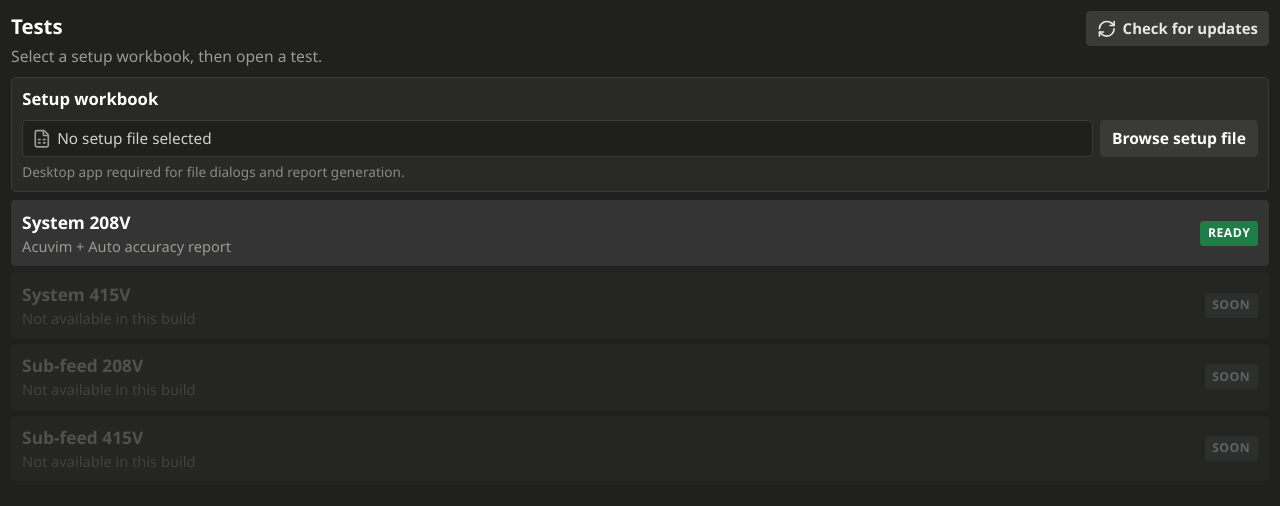
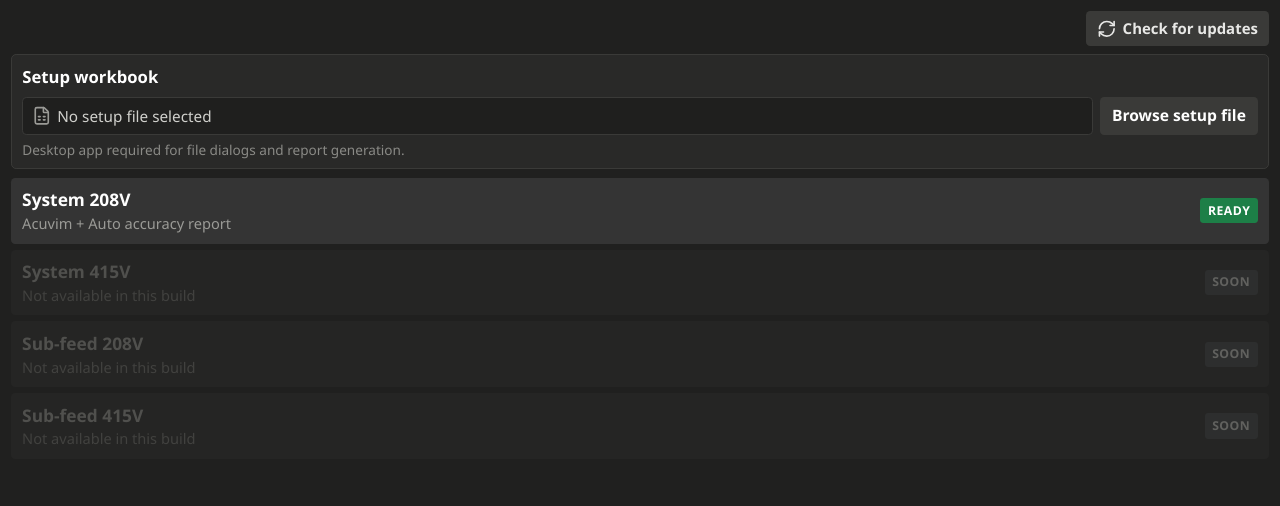
Before and after one commit to Hassaan-ECE/RnD-Data-Processing, a React (Vite) app: page / in a window 1280 px wide. Shown: the top 506 px of the page. Built offline with nearby package versions, Linux system fonts and the light colour scheme.

Commit message:
ui: remove Tests heading and hub subtitle

```diff
--- a/frontend/src/app/index.css
+++ b/frontend/src/app/index.css
@@ -338,21 +338,8 @@ svg {
   gap: 0.65rem;
 }
 
-.hub-heading-copy {
-  min-width: 0;
-  flex: 1;
-}
-
-.page-title {
-  margin: 0 0 0.2rem;
-  font-size: 1.2rem;
-  font-weight: 700;
-}
-
-.page-sub {
-  margin: 0;
-  color: #9a9a96;
-  font-size: 0.92rem;
+.hub-heading-actions-only {
+  justify-content: flex-end;
 }
 
 .test-list {
--- a/frontend/src/features/hub/HubPage.tsx
+++ b/frontend/src/features/hub/HubPage.tsx
@@ -73,11 +73,7 @@ export function HubPage({
 
   return (
     <div className="page-stack hub-page">
-      <div className="hub-heading">
-        <div className="hub-heading-copy">
-          <h1 className="page-title">Tests</h1>
-          <p className="page-sub">Select a setup workbook, then open a test.</p>
-        </div>
+      <div className="hub-heading hub-heading-actions-only">
         <div className="heading-side heading-side-end">{updateControl}</div>
       </div>
 
```
Also changed, not shown: 1 other file (tests, documents, lock files or other folders).
